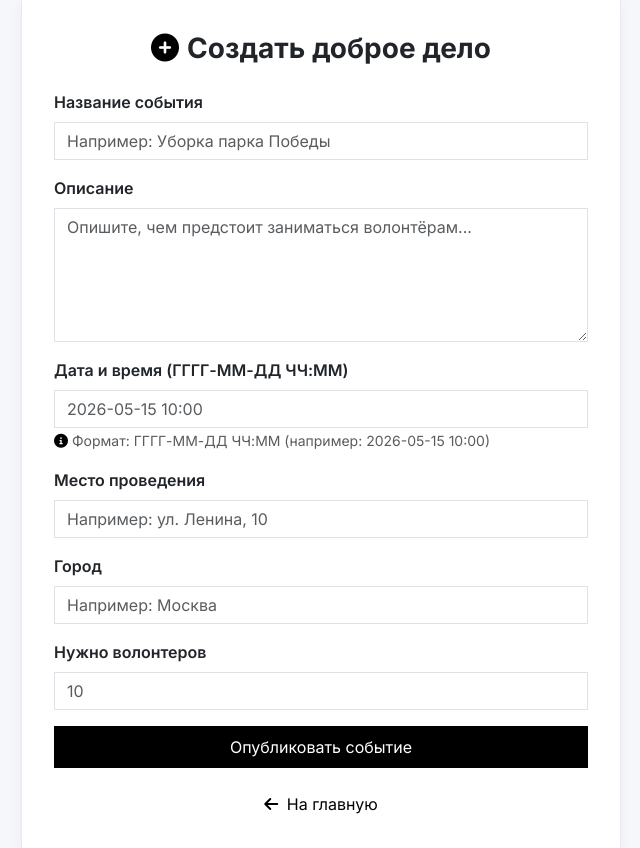
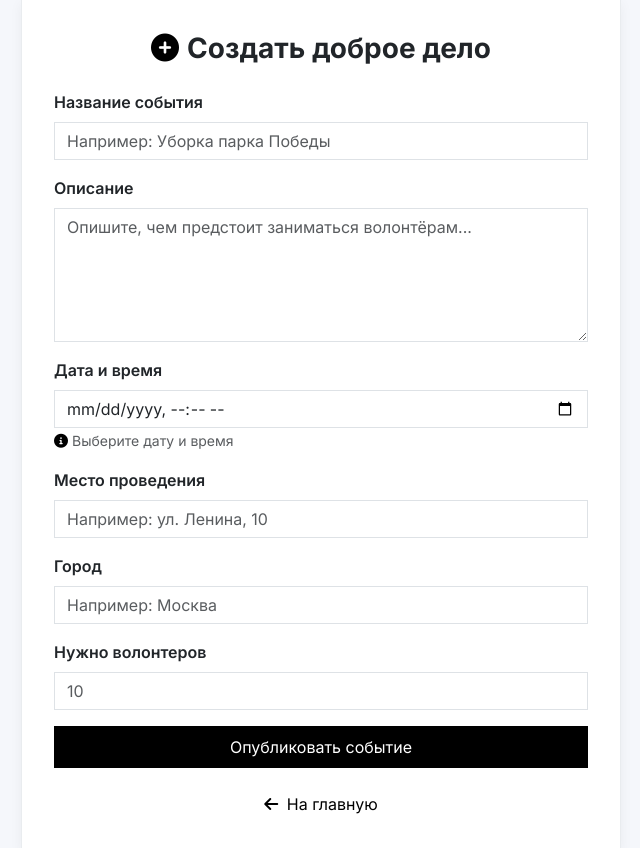
Before and after one commit to alenaermilicheva-png/WEB_Project, a Flask app: page /create_event in a window 1280 px wide. Shown: the part 103-951 px from the top of the page, without its empty margins (319-959 px from the left). Run offline with Flask 3, Linux system fonts and the light colour scheme; a user stored in the database is signed in.

Commit message:
дата и время

```diff
--- a/app.py
+++ b/app.py
@@ -41,7 +41,9 @@ def create_event():
         event = Event()
         event.title = form.title.data
         event.description = form.description.data
-        event.date = form.date.data
+        from datetime import datetime
+        date_str = form.date.data
+        event.date = datetime.strptime(date_str, '%Y-%m-%dT%H:%M')
         event.location = form.location.data
         event.city = form.city.data
         event.max_volunteers = form.max_volunteers.data
--- a/data/event_form.py
+++ b/data/event_form.py
@@ -1,11 +1,11 @@
 from flask_wtf import FlaskForm
-from wtforms import StringField, TextAreaField, DateTimeField, SubmitField, IntegerField
+from wtforms import StringField, TextAreaField, SubmitField, IntegerField
 from wtforms.validators import DataRequired, NumberRange
 
 class EventForm(FlaskForm):
     title = StringField('Название события', validators=[DataRequired()])
     description = TextAreaField('Описание', validators=[DataRequired()])
-    date = DateTimeField('Дата и время (ГГГГ-ММ-ДД ЧЧ:ММ)', validators=[DataRequired()], format='%Y-%m-%d %H:%M')
+    date = StringField('Дата и время', validators=[DataRequired()])
     location = StringField('Место проведения', validators=[DataRequired()])
     city = StringField('Город', validators=[DataRequired()])
     max_volunteers = IntegerField('Нужно волонтеров', validators=[DataRequired(), NumberRange(min=1, max=1000)])
--- a/templates/create_event.html
+++ b/templates/create_event.html
@@ -27,9 +27,10 @@
 
         <div class="mb-3">
     {{ form.date.label(class="form-label fw-semibold") }}
-            {{ form.date(class="form-control", placeholder="2026-05-15 10:00") }}
+    <input type="datetime-local" name="date" class="form-control"
+           value="{{ form.date.data if form.date.data else '' }}">
     <small class="text-muted">
-                <i class="fas fa-info-circle me-1"></i>Формат: ГГГГ-ММ-ДД ЧЧ:ММ (например: 2026-05-15 10:00)
+        <i class="fas fa-info-circle me-1"></i>Выберите дату и время
     </small>
     {% for error in form.date.errors %}
         <div class="alert alert-danger mt-2">{{ error }}</div>
```
Also changed, not shown: db/dobro.db. Lines whose indentation alone changed are shown as unchanged.
